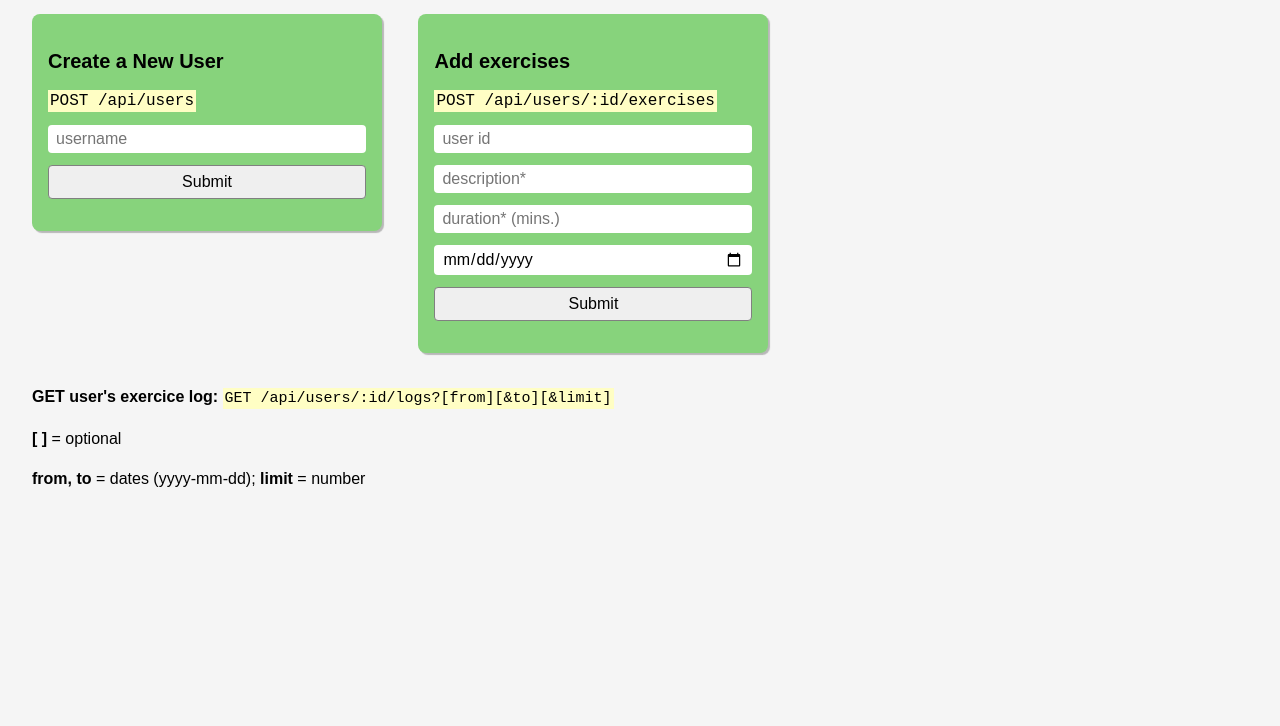
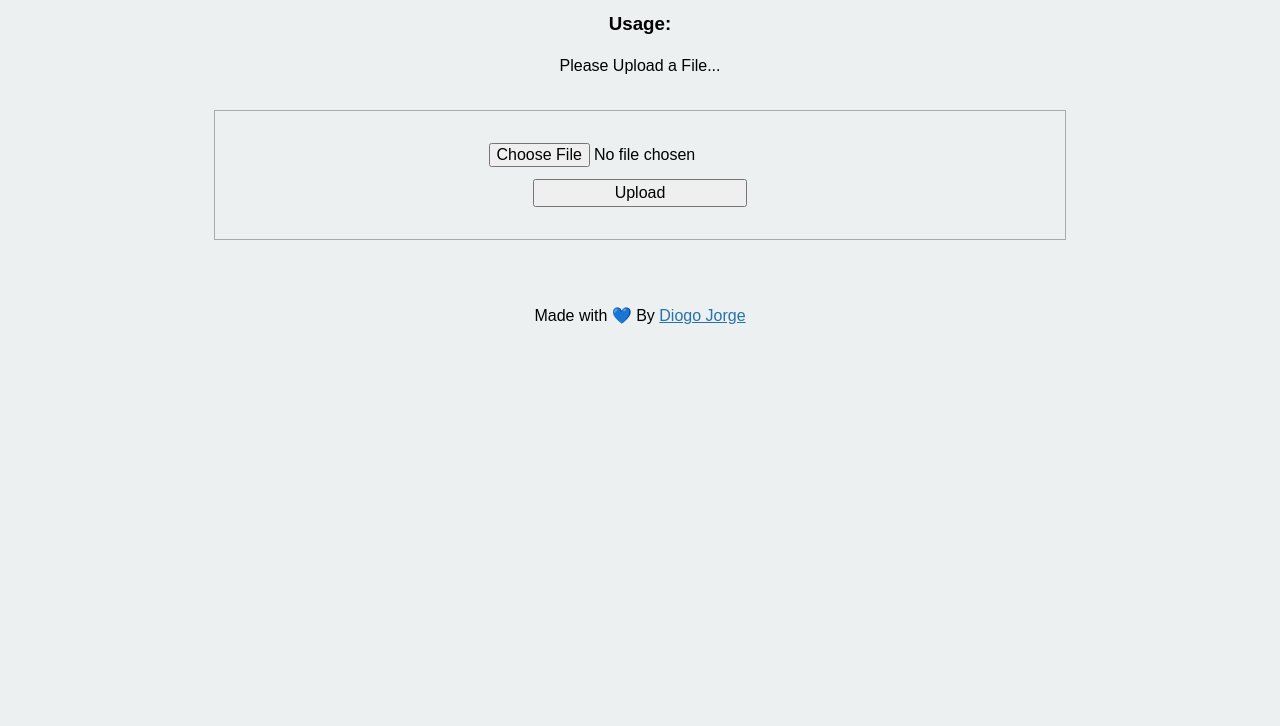
Before and after one commit to DiogoJorge1401/FileMetadataMicroservice, a website: page src/views/index.html in a window 1280 px wide. Shown: the part 74-800 px from the top of the page. Drawn offline with Linux system fonts and the light colour scheme.

Commit message:
get information from uploaded file

```diff
--- a/package.json
+++ b/package.json
@@ -11,6 +11,7 @@
   "devDependencies": {
     "@types/cors": "2.8.12",
     "@types/express": "^4.17.13",
+    "@types/multer": "^1.4.7",
     "@types/node": "^18.0.4",
     "rimraf": "^3.0.2",
     "ts-node-dev": "^2.0.0",
@@ -18,8 +19,7 @@
   },
   "dependencies": {
     "cors": "2.8.5",
-    "dotenv": "^16.0.1",
     "express": "^4.18.1",
-    "mongoose": "^6.4.4"
+    "multer": "^1.4.5-lts.1"
   }
 }
--- a/src/public/app.js
+++ /dev/null
@@ -1,9 +0,0 @@
-const form = document.querySelector("#exercice-form");
-
-form.addEventListener('submit',(ev)=>{
-  const userID = ev.target.firstElementChild.value;
-
-  ev.target.action = `/api/users/${userID}/exercises`;
-
-  ev.submit()
-})
--- a/src/public/styles.css
+++ b/src/public/styles.css
@@ -1,88 +1,42 @@
 @import url(reset.css);
 
 body {
-  background-color: #f5f5f5;
+  background-color: #ecf0f1;
   font-family: sans-serif;
 }
 
-.main__container {
+main {
+  margin-bottom: 2rem;
   padding: 2rem;
-  padding-top: 1rem;
+
+  display: flex;
+  flex-direction: column;
+  align-items: center;
+  justify-content: space-between;
+  gap: 1rem;
 }
 
-.headind {
-  margin-bottom: 1.5rem;
+.form__container {
+  width: 70%;
+  padding: 2rem;
+  margin-top: 1rem;
+  border: 1px solid #aaa;
 }
 
-.card {
-  width: 21.875rem;
-  padding: 2rem 1rem;
-  margin: 0 auto;
-  margin-bottom: 2rem;
-
-  background: #87d37c;
-  border-radius: 0.5rem;
-  box-shadow: 2px 2px 1px rgba(0, 0, 0, 0.25);
-  cursor: pointer;
-
-  transition: 0.3s;
-}
-.card:hover {
-  box-shadow: 2px 2px 1px rgba(0, 0, 0, 0.5);
-}
-.card__heading {
-  margin-bottom: 0.75rem;
-  font-size: 1.25rem;
-}
-
-.card__code {
-  margin-bottom: 0.75rem;
-}
-
-.card__code-text,
-.exercice__log__code {
-  background: #fffec4;
-  padding: 0.125rem;
-  font-size: 1rem;
-}
-
-.card__form {
+form {
   display: flex;
   flex-direction: column;
+  align-items: center;
   gap: 0.75rem;
 }
 
-.card__form__input,
-.card__form__button {
-  border: 0;
-  border-radius: 0.25rem;
+footer {
+  text-align: center;
 }
 
-.card__form__input {
-  padding: 0.125rem 0.5rem;
+button {
+  padding: 0 5rem;
 }
-
-.card__form__button {
-  border: 1px solid grey;
-  padding: 0.25rem;
-  transition: 0.3s;
+a {
+  color: #2574a9;
 }
-
-.card__form__button:hover {
-  background: #fffec4;
-}
-
-.exercice__log  p{
-  margin-bottom: 1rem;
-}
-
-.exercice__log__code{
-  font-size: 0.9375rem;
-}
-
-@media screen and (min-width: 780px) {
-  .card {
-    display: inline-block;
-    margin-right: 2rem;
-  }
-}
--- a/src/utils.ts
+++ /dev/null
@@ -1,6 +0,0 @@
-import mongoose from 'mongoose';
-
-export function connectToDB() {
-  const URI = process.env.MONGO_URI as string
-  mongoose.connect(URI)
-}
--- a/src/views/index.html
+++ b/src/views/index.html
@@ -9,79 +9,26 @@
   </head>
 
   <body>
-    <main class="main__container">
-      <h1 class="headind">Exercice Tracker</h1>
+    <main>
+      <h2>API Project: File Metadata Microservcie</h2>
 
-      <article class="card">
-        <h3 class="card__heading">Create a New User</h3>
+      <h3>Usage:</h3>
 
-        <p class="card__code">
-          <code class="card__code-text">POST /api/users</code>
-        </p>
+      <p>Please Upload a File...</p>
 
-        <form action="/api/users" method="post" class="card__form">
-          <input
-            type="text"
-            name="username"
-            class="card__form__input"
-            placeholder="username"
-            required
-          />
-
-          <button type="submit" class="card__form__button">Submit</button>
+      <div class="form__container">
+        <form action="/api/fileanalyse" method="post" enctype="multipart/form-data">
+          <input type="file" required name="upfile" />
+          <button type="submit">Upload</button>
         </form>
-      </article>
-
-      <article class="card">
-        <h3 class="card__heading">Add exercises</h3>
-
-        <p class="card__code">
-          <code class="card__code-text">POST /api/users/:id/exercises </code>
-        </p>
-
-        <form method="post" class="card__form" id="exercice-form">
-          <input
-            type="text"
-            name="userId"
-            class="card__form__input"
-            placeholder="user id"
-            required
-          />
-          <input
-            type="text"
-            name="description"
-            class="card__form__input"
-            placeholder="description*"
-            required
-          />
-          <input
-            type="number"
-            name="duration"
-            class="card__form__input"
-            placeholder="duration* (mins.)"
-            required
-          />
-          <input type="date" name="date" class="card__form__input" />
-
-          <button type="submit" class="card__form__button">Submit</button>
-        </form>
-      </article>
-
-      <section class="exercice__log">
-        <p>
-          <strong>GET user's exercice log:</strong>
-          <code class="exercice__log__code">GET /api/users/:id/logs?[from][&to][&limit]</code>
-        </p>
-
-        <p><strong>[ ]</strong> = optional</p>
-
-        <p>
-          <strong>from, to</strong> = dates (yyyy-mm-dd);
-          <strong>limit</strong> = number
-        </p>
-      </section>
+      </div>
     </main>
 
-    <script src="/public/app.js" defer></script>
+    <footer>
+      <p>
+        Made with 💙 By
+        <a href="https://github.com/DiogoJorge1401"> Diogo Jorge </a>
+      </p>
+    </footer>
   </body>
 </html>
```
Also changed, not shown: src/controllers/userController.ts (deleted, +0 -114 lines), src/models/Exercice.ts (deleted, +0 -10 lines), src/models/User.ts (deleted, +0 -7 lines), src/routes/index.ts (+11 -2 lines), src/routes/userRoutes.ts (deleted, +0 -12 lines), src/server.ts (+0 -8 lines), 2 other files.
